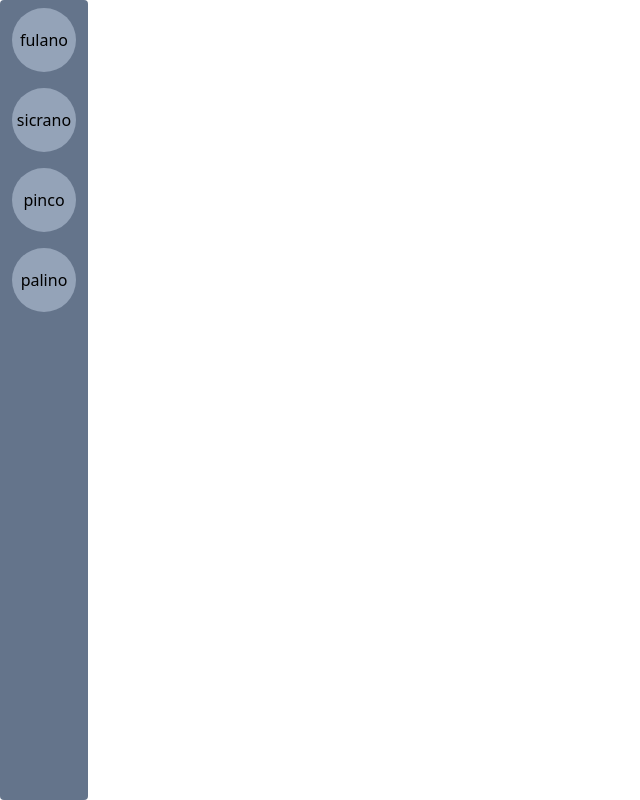
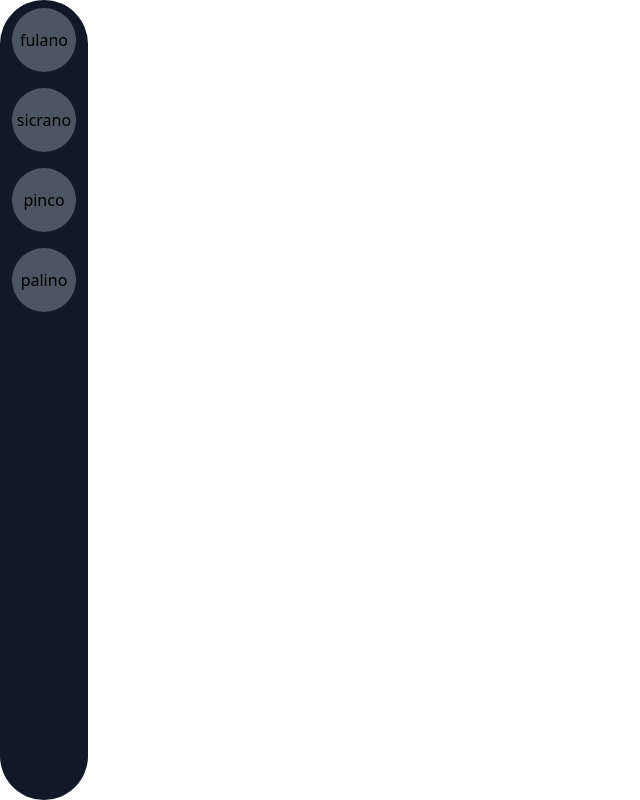
Before and after one commit to sorkofi/msg-app, a React (Vite) app: page / in a window 1280 px wide. Shown: the whole page, without its empty margins (0-640 px from the left). Built offline with nearby package versions, Linux system fonts and the light colour scheme.

Commit message:
added design system colors

```diff
--- a/src/App.tsx
+++ b/src/App.tsx
@@ -6,7 +6,7 @@ import './styles/global.css';
 
 function User(props: any) {
   return (
-    <div className="w-full h-full flex flex-col-reverse">
+    <div className="w-full h-full flex flex-col-reverse bg-gray-400">
       <input type="text" placeholder={props.name} className="" />
       <button onClick={() => console.log("Hello")} className='bg-slate-600 rounded'>hello</button>
     </div>
@@ -37,12 +37,12 @@ function App() {
   return(
     <div className='flex flex-row h-screen'>
       {/* Sidebar container */}
-      <div className='w-[5.5rem] rounded flex flex-col items-center bg-slate-500 '>
+      <div className='w-[5.5rem] rounded-full flex flex-col items-center bg-gray-900 '>
         {
           routes.map((route, index) => {
             return <Link to={route.route}>
               <ul>
-                <button className='transition hover:bg-slate-600 bg-slate-400 w-[4rem] h-[4rem] rounded-full my-2'>{route.username}</button>
+                <button className='transition bg-gray-600 hover:bg-gray-400 w-[4rem] h-[4rem] rounded-full my-2'>{route.username}</button>
               </ul>
             </Link>
           })
```
